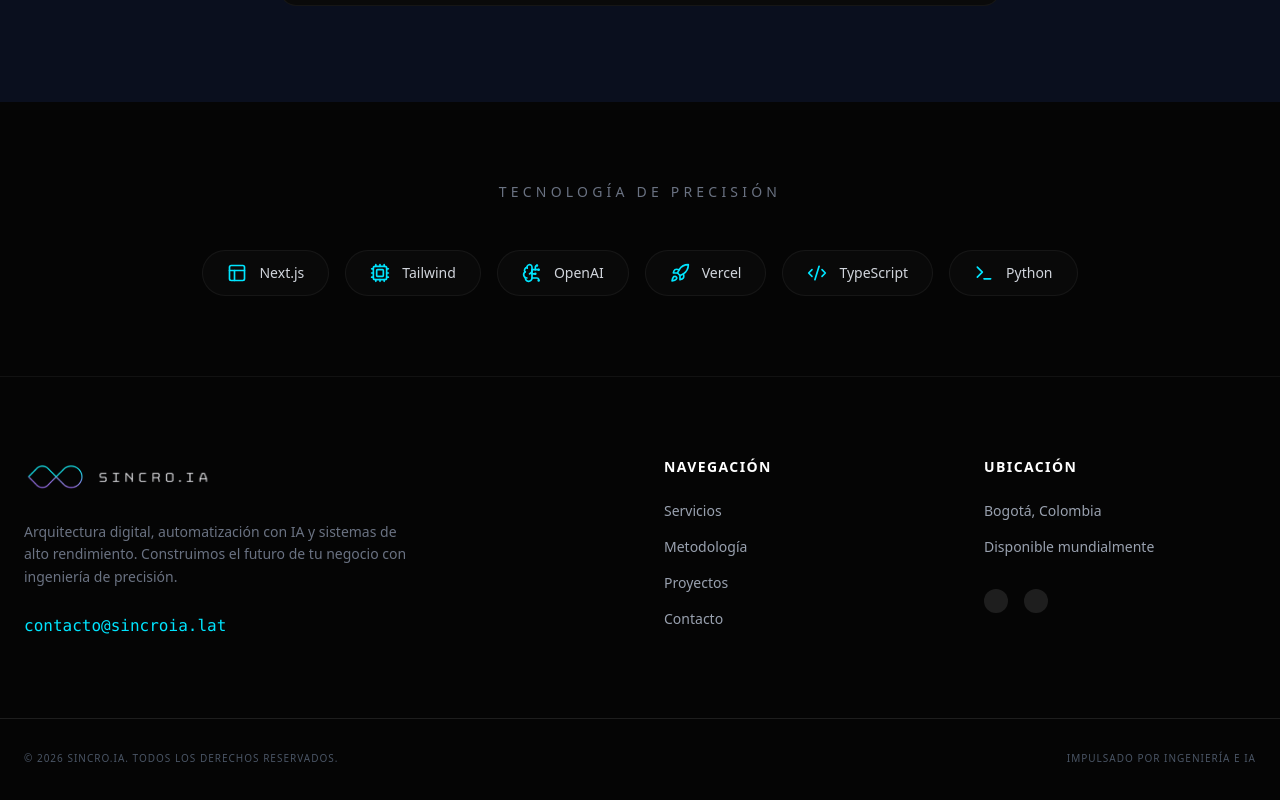
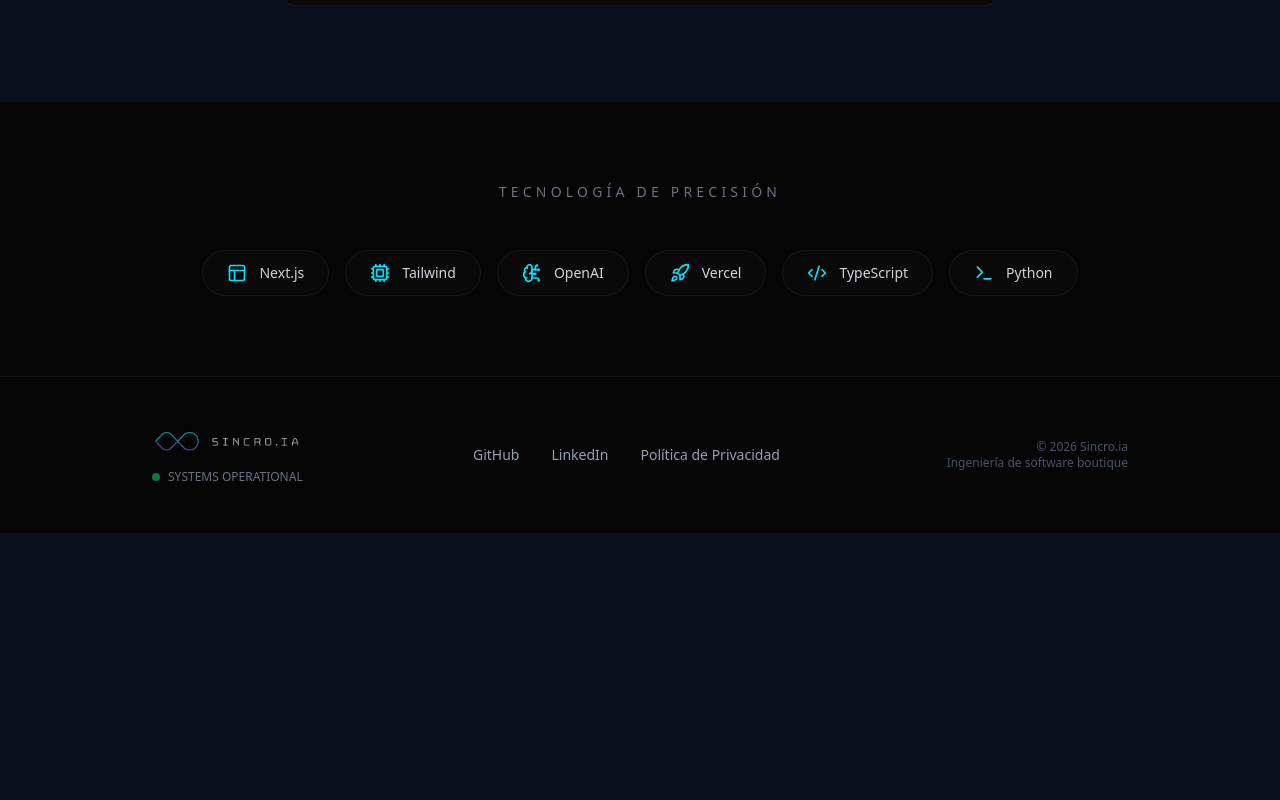
Before and after one commit to AlejoLamg/Sincria-, a Next.js app: page / in a window 1280 px wide. Shown: the part 4803-5603 px from the top of the page. After the commit the page ends 5336 px from the top, so only its background shows below. Built offline with nearby package versions, Linux system fonts and the light colour scheme.

Commit message:
Final sin correcciones

```diff
--- a/app/layout.tsx
+++ b/app/layout.tsx
@@ -14,8 +14,11 @@
 });
 
 export const metadata: Metadata = {
-  title: "Sincro.ia | Desarrollo Web de Alto Rendimiento y Automatización con IA",
+  title: "Sincroia.lat | Desarrollo Web de Alto Rendimiento y Automatización con IA",
   description: "Desplegamos portales web ultra veloces y agentes conversacionales de IA autónomos 24/7 para maximizar las ventas de tu negocio.",
+  icons: {
+    icon: '/favicon.jpg',
+  },
   keywords: [
     "Sincro", "Desarrollo web premium", "Agentes de IA", "Automatización de negocios",
     "Portales web Next.js", "Inteligencia Artificial para empresas", "Optimización web performance"
@@ -28,6 +31,7 @@
     siteName: "Sincro.ia",
     locale: "es_CO",
     type: "website",
+
   },
 };
 
--- a/components/layouts/Footer.tsx
+++ b/components/layouts/Footer.tsx
@@ -1,84 +1,31 @@
-"use client";
-
 export default function Footer() {
   return (
-    <footer className="bg-[#050505] border-t border-white/5 pt-20 pb-10">
-      <div className="max-w-7xl mx-auto px-6 grid md:grid-cols-4 gap-12">
-        {/* BRAND & LOGO COLUMN */}
-        <div className="col-span-1 md:col-span-2 space-y-6">
-          {/* Aquí va tu logo */}
-          <div className="text-2xl font-bold tracking-tighter text-white flex items-center gap-2">
-            <img
-              src="/logo.webp"
-              alt="Sincro.ia Logo"
-              className="h-9 md:h-10 w-auto object-contain transition-transform duration-500 group-hover:scale-105"
-            />
+    <footer className="py-12 bg-[#050505] border-t border-white/5">
+      <div className="max-w-5xl mx-auto px-6 flex flex-col md:flex-row justify-between items-center gap-8">
+
+        {/* Lado izquierdo: Logo y Status */}
+        <div className="text-center md:text-left flex flex-col items-center md:items-start gap-3">
+          {/* Aquí incluimos tu logo */}
+          <img src="/logo.webp" alt="Sincro.ia Logo" className="h-8 w-auto opacity-80 hover:opacity-100 transition-opacity" />
+
+          <div className="flex items-center gap-2 text-gray-500 text-xs">
+            <span className="w-2 h-2 rounded-full bg-green-500 animate-pulse"></span>
+            SYSTEMS OPERATIONAL
           </div>
-
-          <p className="text-gray-500 text-sm max-w-sm leading-relaxed">
-            Arquitectura digital, automatización con IA y sistemas de alto
-            rendimiento. Construimos el futuro de tu negocio con ingeniería de
-            precisión.
-          </p>
-          {/* Email con acento de marca */}
-          <a
-            href="mailto:contacto@sincroia.lat"
-            className="text-brand-cyan font-mono hover:underline"
-          >
-            contacto@sincroia.lat
-          </a>
         </div>
 
-        {/* NAVIGATION */}
-        <div>
-          <h4 className="text-white text-sm font-bold mb-6 uppercase tracking-widest text-gray-400">
-            Navegación
-          </h4>
-          <ul className="space-y-4 text-sm text-gray-400">
-            <li>
-              <a href="#" className="hover:text-brand-cyan transition-colors">
-                Servicios
-              </a>
-            </li>
-            <li>
-              <a href="#" className="hover:text-brand-cyan transition-colors">
-                Metodología
-              </a>
-            </li>
-            <li>
-              <a href="#" className="hover:text-brand-cyan transition-colors">
-                Proyectos
-              </a>
-            </li>
-            <li>
-              <a href="#" className="hover:text-brand-cyan transition-colors">
-                Contacto
-              </a>
-            </li>
-          </ul>
+        {/* Lado central: Links de Autoridad */}
+        <div className="flex gap-8">
+          <a href="#" className="text-gray-400 hover:text-brand-cyan transition-colors text-sm">GitHub</a>
+          <a href="#" className="text-gray-400 hover:text-brand-cyan transition-colors text-sm">LinkedIn</a>
+          <a href="#" className="text-gray-400 hover:text-brand-cyan transition-colors text-sm">Política de Privacidad</a>
         </div>
 
-        {/* SOCIAL & LOCATION */}
-        <div>
-          <h4 className="text-white text-sm font-bold mb-6 uppercase tracking-widest text-gray-400">
-            Ubicación
-          </h4>
-          <ul className="space-y-4 text-sm text-gray-400">
-            <li>Bogotá, Colombia</li>
-            <li>Disponible mundialmente</li>
-            <li className="pt-4 flex gap-4">
-              {/* Aquí añadirías iconos sociales */}
-              <span className="w-6 h-6 bg-white/10 rounded-full"></span>
-              <span className="w-6 h-6 bg-white/10 rounded-full"></span>
-            </li>
-          </ul>
+        {/* Lado derecho: Copyright */}
+        <div className="text-gray-600 text-xs text-center md:text-right">
+          © {new Date().getFullYear()} Sincro.ia <br />
+          Ingeniería de software boutique
         </div>
-      </div>
-
-      {/* BOTTOM BAR */}
-      <div className="max-w-7xl mx-auto px-6 mt-20 pt-8 border-t border-white/10 flex flex-col md:flex-row justify-between text-[10px] text-gray-600 uppercase tracking-widest">
-        <p>© 2026 Sincro.ia. Todos los derechos reservados.</p>
-        <p>Impulsado por ingeniería e IA</p>
       </div>
     </footer>
   );
```
Also changed, not shown: high-level-description-an-ultra-minimali_o-Tx7fwzWAyHaYnNZt-HaA_bqDLhd6oTX-yZfhBf5XoJQ (1).jpg (added), public/favicon.jpg (added).
